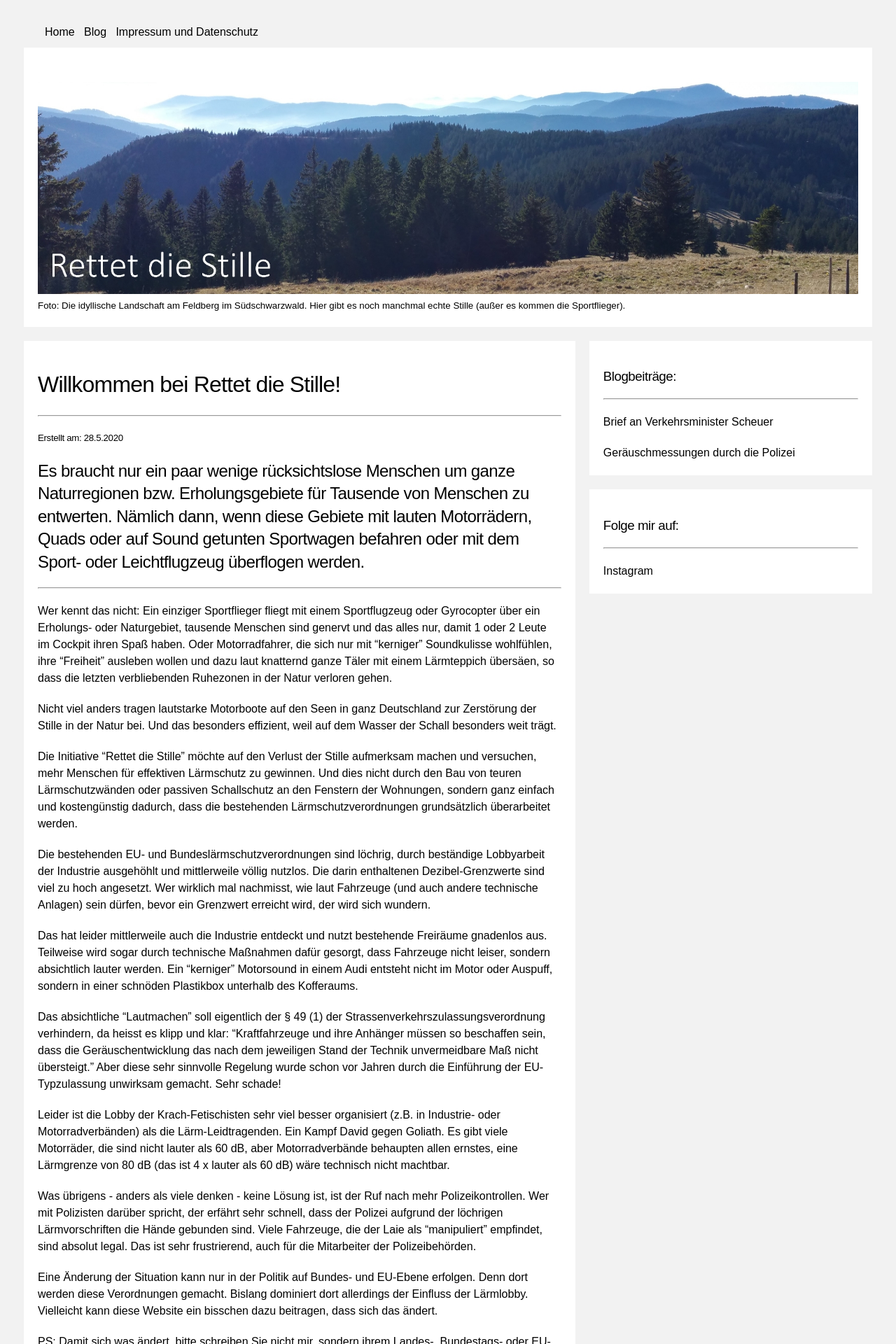
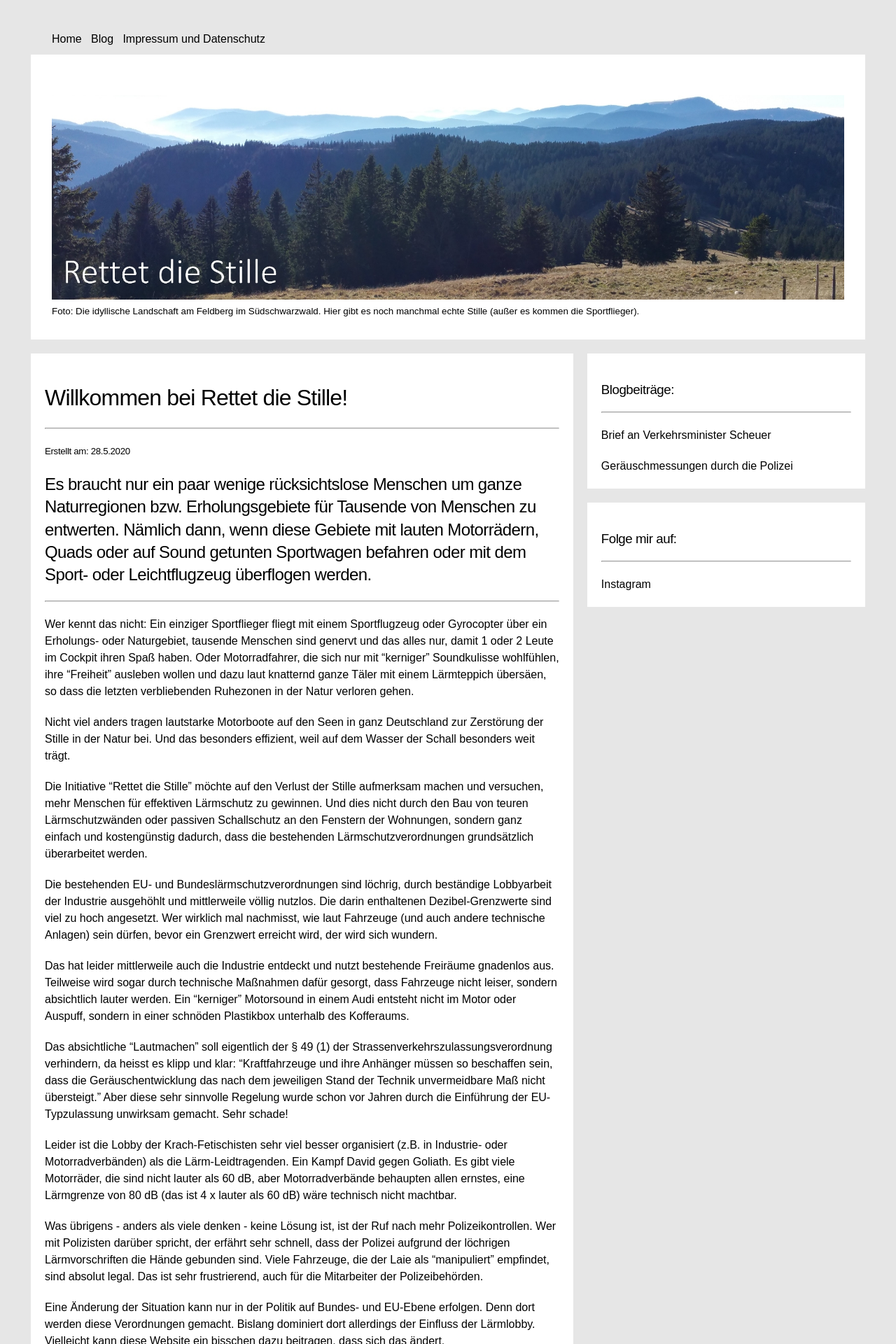
Before and after one commit to rettet-die-stille/rettet-die-stille.github.io, a Jekyll site: the page built from index.md, in a window 1280 px wide. Shown: the top 1920 px of the page at 70% size. Built offline with Jekyll 4.4.1, drawn with Linux system fonts in a browser that asks for light colours; our own code applies the rules of GitHub Pages for plain Markdown files.

Commit message:
Update defaultmodern.html

```diff
--- a/_layouts/defaultmodern.html
+++ b/_layouts/defaultmodern.html
@@ -15,13 +15,13 @@ layout: default
     /* Add a gray background color with some padding */
     body {
       font-family: Arial;
-      padding: 10px;
-      background:#f2f2f2;
+      padding: 20px;
+      background:#e6e6e6;
     }
 
     /* Header/Blog Title */
     .header2 {
-      padding: 20px;
+      padding: 30px;
       background: white;
     }
 
```
